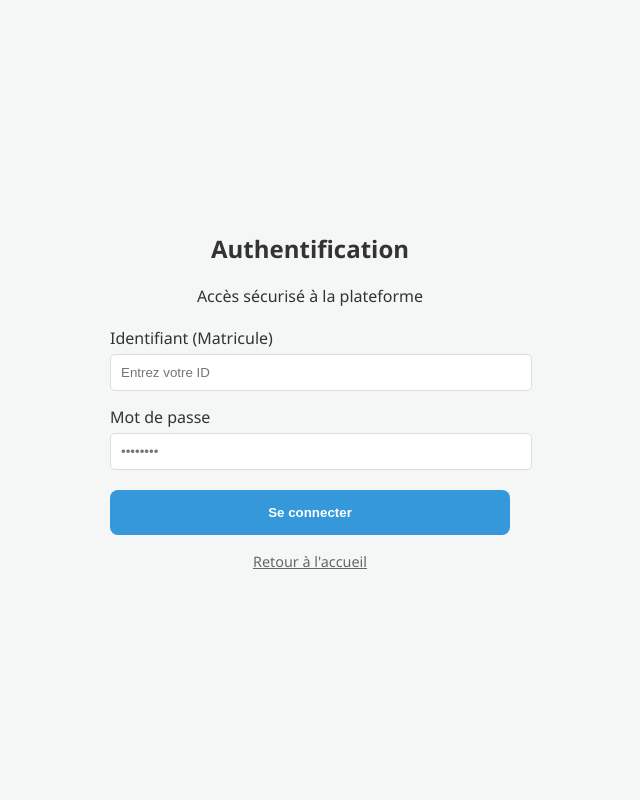
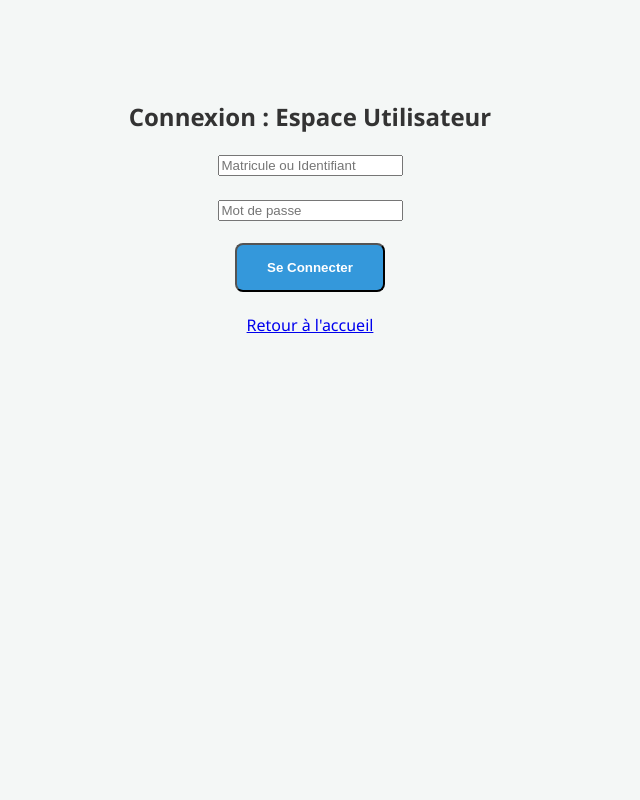
Before and after one commit to wassilakez/projet_edt_examens, a PHP site: page /login.php in a window 1280 px wide. Shown: the whole page, without its empty margins (330-970 px from the left). Run offline with PHP 8.4, Linux system fonts and the light colour scheme.

Commit message:
Correction de l'index et du login avec sessions

```diff
--- a/login.php
+++ b/login.php
@@ -1,25 +1,30 @@
 <?php
-// Simulation d'une base de données pour le test
-// La Personne 4 remplacera cela par une vraie requête SQL plus tard
+session_start();
+
+// On récupère le rôle choisi sur l'index (par défaut 'Utilisateur')
+$role_choisi = isset($_GET['role']) ? $_GET['role'] : 'Utilisateur';
+
 if (isset($_POST['submit_login'])) {
     $username = $_POST['username'];
     $password = $_POST['password'];
 
-    // Logique de redirection basée sur les identifiants
+    // Simulation de sécurité : Mot de passe "123" pour tout le monde pour l'instant
+    if ($password === "123") {
+        $_SESSION['user_id'] = $username;
+
+        // Redirection intelligente selon le matricule ou le rôle
         if ($username == "admin") {
             header("Location: admin/gestion.php");
-        exit();
         } elseif ($username == "doyen") {
             header("Location: doyen/stats.php");
-        exit();
-    } elseif (strpos($username, 'P') === 0) {
-        // Si le matricule commence par P (ex: P2024), c'est un Professeur
+        } elseif (strpos($username, 'P') === 0) { // Si commence par P
             header("Location: professeur/planning.php");
+        } else {
+            header("Location: etudiant/recherche.php");
+        }
         exit();
     } else {
-        // Par défaut, on considère que c'est un étudiant
-        header("Location: etudiant/recherche.php");
-        exit();
+        $erreur = "Identifiant ou mot de passe incorrect !";
     }
 }
 ?>
@@ -28,38 +33,22 @@ if (isset($_POST['submit_login'])) {
 <html lang="fr">
 <head>
     <meta charset="UTF-8">
-    <meta name="viewport" content="width=device-width, initial-scale=1.0">
-    <title>Connexion - Université</title>
+    <title>Connexion - <?php echo ucfirst($role_choisi); ?></title>
     <link rel="stylesheet" href="css/style.css">
 </head>
 <body>
-    <div class="login-container" style="display: flex; justify-content: center; align-items: center; height: 100vh;">
-        <div class="card" style="width: 400px; padding: 30px; text-align: center;">
-            <h2>Authentification</h2>
-            <p>Accès sécurisé à la plateforme</p>
+    <div class="login-container" style="text-align:center; margin-top: 100px;">
+        <h2>Connexion : Espace <?php echo ucfirst($role_choisi); ?></h2>
 
-            <form action="login.php" method="POST" style="margin-top: 20px;">
-                <div style="margin-bottom: 15px; text-align: left;">
-                    <label>Identifiant (Matricule)</label>
-                    <input type="text" name="username" placeholder="Entrez votre ID" required
-                           style="width: 100%; padding: 10px; margin-top: 5px; border: 1px solid #ddd; border-radius: 5px;">
-                </div>
+        <?php if(isset($erreur)) echo "<p style='color:red;'>$erreur</p>"; ?>
 
-                <div style="margin-bottom: 20px; text-align: left;">
-                    <label>Mot de passe</label>
-                    <input type="password" name="password" placeholder="••••••••" required
-                           style="width: 100%; padding: 10px; margin-top: 5px; border: 1px solid #ddd; border-radius: 5px;">
-                </div>
-
-                <button type="submit" name="submit_login" class="button-link" style="width: 100%; border: none; cursor: pointer;">
-                    Se connecter
-                </button>
+        <form method="POST" action="">
+            <input type="text" name="username" placeholder="Matricule ou Identifiant" required><br><br>
+            <input type="password" name="password" placeholder="Mot de passe" required><br><br>
+            <button type="submit" name="submit_login" class="button-link">Se Connecter</button>
         </form>
-
-            <p style="margin-top: 15px;">
-                <a href="index.php" style="color: #666; font-size: 0.9em;">Retour à l'accueil</a>
-            </p>
-        </div>
+        <br>
+        <a href="index.php">Retour à l'accueil</a>
     </div>
 </body>
 </html>
```
Also changed, not shown: index.php (+10 -17 lines). Lines whose indentation alone changed are shown as unchanged.
